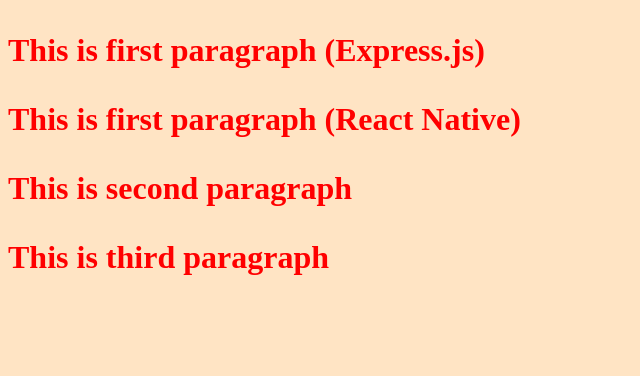
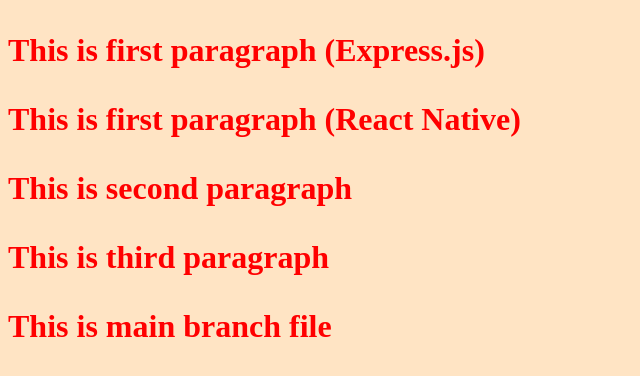
Before and after one commit to Nadeem-0823/LocalRepoGit, a plain HTML site: page index.html in a window 1280 px wide. Shown: the whole page, without its empty margins (0-640 px from the left). Drawn offline with Linux system fonts and the light colour scheme.

Commit message:
Main branch index.js updated

```diff
--- a/index.html
+++ b/index.html
@@ -11,5 +11,6 @@
     <p>This is first paragraph (React Native)</p>
     <p>This is second paragraph</p>
     <p>This is third paragraph</p>
+    <p>This is main branch file</p>
   </body>
 </html>
```
